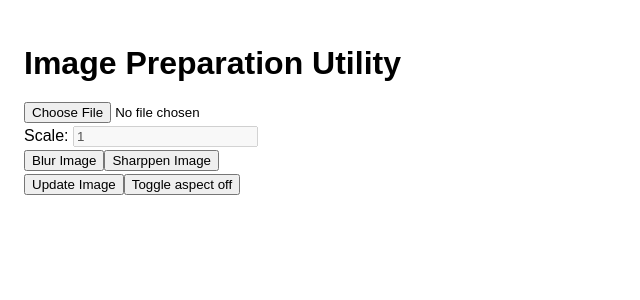
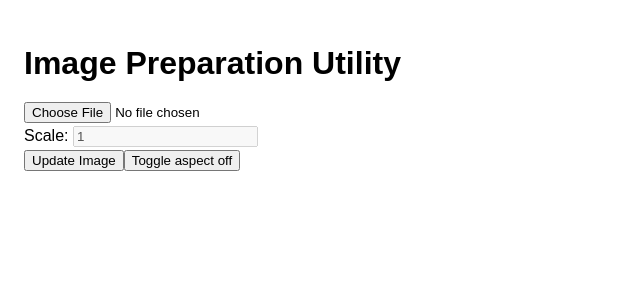
Before and after one commit to wylyon/image-prep, a React (Create React App) app: page / in a window 1280 px wide. Shown: the top 300 px of the page, without its empty margins (0-640 px from the left). Built offline with nearby package versions, Linux system fonts and the light colour scheme.

Commit message:
Take out blur and sharp

```diff
--- a/src/App.tsx
+++ b/src/App.tsx
@@ -55,98 +55,6 @@ export default function App() {
       );
       reader.readAsDataURL(e.target.files[0]);
     }
-  }
-
-  async function handleSharpClick() {
-    const image = imgRef.current;
-    const previewCanvas = previewCanvasRef.current;
-    if (!image || !previewCanvas || !completedCrop) {
-      throw new Error("Crop canvas does not exist");
-    }
-
-    // This will size relative to the uploaded image
-    // size. If you want to size according to what they
-    // are looking at on screen, remove scaleX + scaleY
-    const scaleX = image.naturalWidth / image.width;
-    const scaleY = image.naturalHeight / image.height;
-
-    const offscreen = new OffscreenCanvas(
-      completedCrop.width * scaleX,
-      completedCrop.height * scaleY
-    );
-    const ctx = offscreen.getContext("2d");
-    if (!ctx) {
-      throw new Error("No 2d context");
-    }
-    ctx.imageSmoothingEnabled = false;
-    ctx.drawImage(
-      previewCanvas,
-      0,
-      0,
-      previewCanvas.width,
-      previewCanvas.height,
-      0,
-      0,
-      offscreen.width,
-      offscreen.height
-    );
-    // You might want { type: "image/jpeg", quality: <0 to 1> } to
-    // reduce image size
-    const blob = await offscreen.convertToBlob({
-      type: "image/png",
-    });
-
-    if (blobUrlRef.current) {
-      URL.revokeObjectURL(blobUrlRef.current);
-    }
-    blobUrlRef.current = URL.createObjectURL(blob);
-    setImgSrc(blobUrlRef.current);
-  }
-
-  async function handleBlurClick() {
-    const image = imgRef.current;
-    const previewCanvas = previewCanvasRef.current;
-    if (!image || !previewCanvas || !completedCrop) {
-      throw new Error("Crop canvas does not exist");
-    }
-
-    // This will size relative to the uploaded image
-    // size. If you want to size according to what they
-    // are looking at on screen, remove scaleX + scaleY
-    const scaleX = image.naturalWidth / image.width;
-    const scaleY = image.naturalHeight / image.height;
-
-    const offscreen = new OffscreenCanvas(
-      completedCrop.width * scaleX,
-      completedCrop.height * scaleY
-    );
-    const ctx = offscreen.getContext("2d");
-    if (!ctx) {
-      throw new Error("No 2d context");
-    }
-    ctx.filter = `blur(5px)`;
-    ctx.drawImage(
-      previewCanvas,
-      0,
-      0,
-      previewCanvas.width,
-      previewCanvas.height,
-      0,
-      0,
-      offscreen.width,
-      offscreen.height
-    );
-    // You might want { type: "image/jpeg", quality: <0 to 1> } to
-    // reduce image size
-    const blob = await offscreen.convertToBlob({
-      type: "image/png",
-    });
-
-    if (blobUrlRef.current) {
-      URL.revokeObjectURL(blobUrlRef.current);
-    }
-    blobUrlRef.current = URL.createObjectURL(blob);
-    setImgSrc(blobUrlRef.current);
   }
 
   async function handleUpdateImageClick() {
@@ -308,10 +216,6 @@ export default function App() {
           />
         </div>
         <div>
-          <button onClick={handleBlurClick}>Blur Image</button>
-          <button onClick={handleSharpClick}>Sharppen Image</button>
-        </div>
-        <div>
           <button onClick={handleUpdateImageClick}>Update Image</button>
           <button onClick={handleToggleAspectClick}>
             Toggle aspect {aspect ? "off" : "on"}
```
